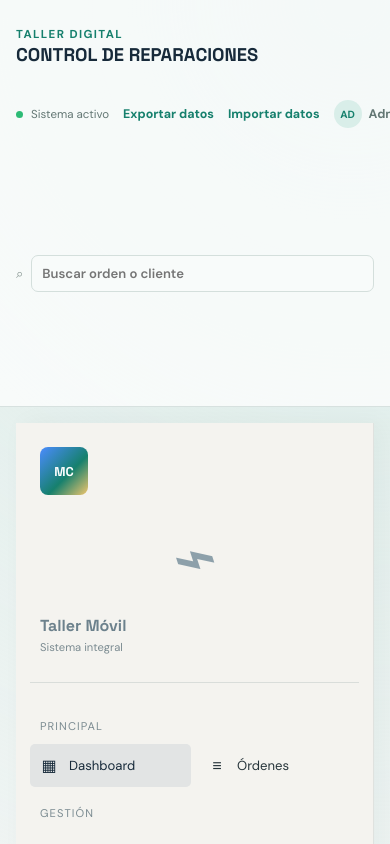
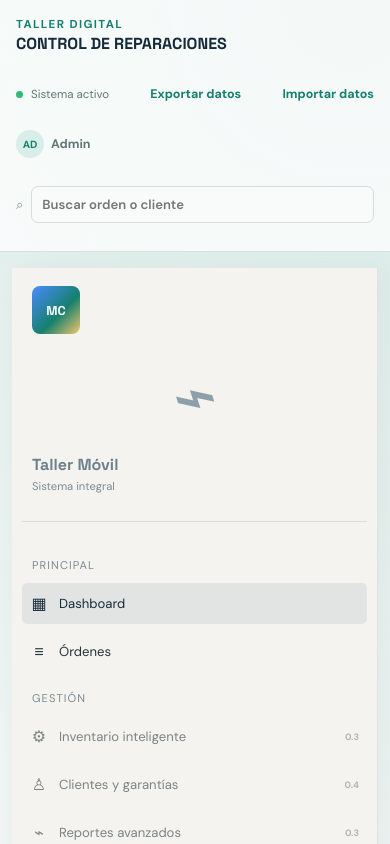
Before and after one commit to Armando823/Sistema-de-Gestion, a React (Vite) app in the folder frontend/: page / in a window 390 px wide. Shown: the top 844 px of the page. Built offline with nearby package versions, Linux system fonts and the light colour scheme.

Commit message:
cambias visaules

```diff
--- a/frontend/src/index.css
+++ b/frontend/src/index.css
@@ -1099,6 +1099,7 @@ select:focus {
   }
   .topbar-tools {
     width: 100%;
+    flex-wrap: wrap;
     justify-content: space-between;
   }
   .data-actions {
@@ -1127,11 +1128,15 @@ select:focus {
   .sidebar-nav {
     grid-template-columns: repeat(2, minmax(0, 1fr));
   }
+  .sidebar-link {
+    min-width: 0;
+    overflow-wrap: anywhere;
+  }
   .sidebar-section {
     grid-column: 1 / -1;
   }
   .sidebar-footer {
-    display: none;
+    display: grid;
   }
   .admin-main {
     padding: 32px 0 48px;
@@ -1182,10 +1187,12 @@ select:focus {
 
 @media (max-width: 420px) {
   .topbar {
-    padding: 22px 16px;
+    padding: 12px 16px;
+    gap: 12px;
   }
   h1 {
-    font-size: 1.15rem;
+    font-size: 1rem;
+    white-space: normal;
   }
   h2 {
     font-size: 2rem;
@@ -1198,6 +1205,29 @@ select:focus {
   }
   .panel {
     padding: 18px;
+  }
+  .admin-layout {
+    width: calc(100% - 24px);
+  }
+  .admin-sidebar {
+    padding: 18px 10px;
+  }
+  .sidebar-nav {
+    grid-template-columns: 1fr;
+  }
+  .sidebar-section {
+    grid-column: auto;
+  }
+  .sidebar-link {
+    padding: 10px 8px;
+  }
+  .header-search {
+    flex-basis: 100%;
+    width: 100%;
+  }
+  .topbar-tools {
+    gap: 8px;
+    font-size: 0.7rem;
   }
   .client-card {
     padding: 24px 18px;
@@ -1223,3 +1253,21 @@ select:focus {
     gap: 8px;
   }
 }
+
+@media (min-width: 901px) and (max-width: 1180px) {
+  .dashboard-stats {
+    grid-template-columns: repeat(2, minmax(0, 1fr));
+  }
+
+  .workspace {
+    grid-template-columns: minmax(0, 1fr) minmax(280px, 0.8fr);
+  }
+
+  .topbar-tools {
+    gap: 8px;
+  }
+
+  .topbar-tools .import-label {
+    display: none;
+  }
+}
```
Also changed, not shown: 4 other files (tests, documents, lock files or other folders).
